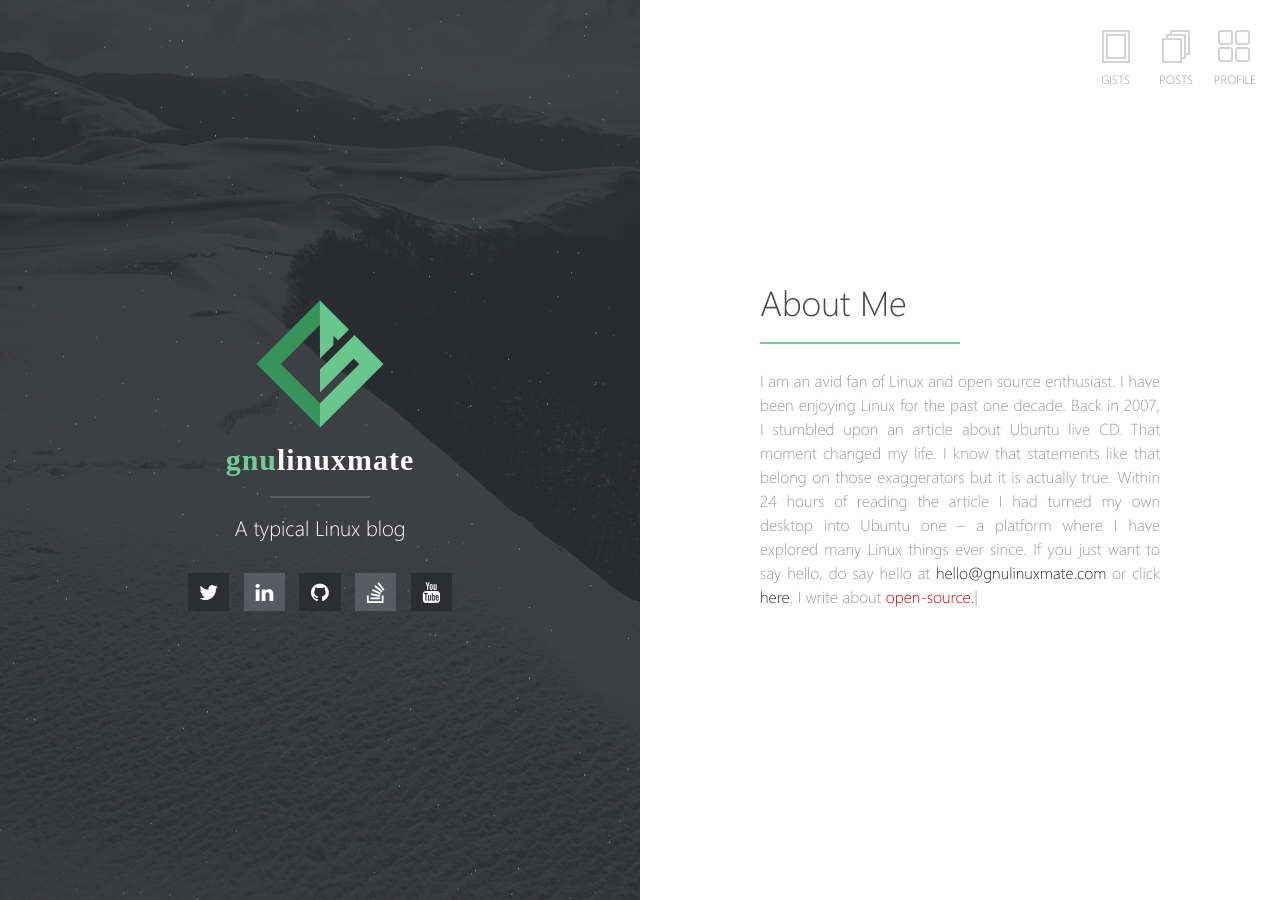
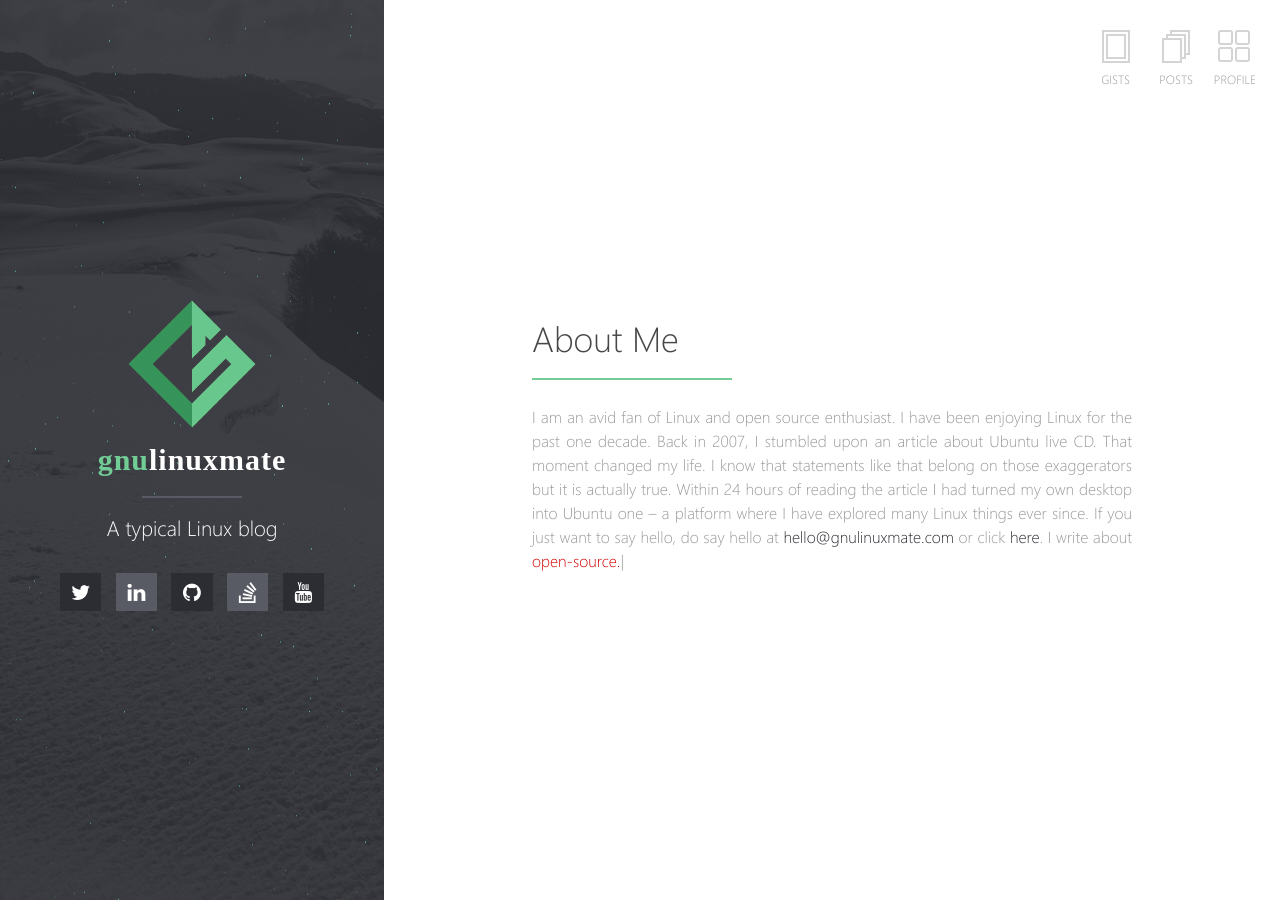
Before and after one commit to kevydotvinu/gnulinuxmate.com, a Jekyll site: the page built from index.md, in a window 1280 px wide. Built offline with Jekyll 4.4.1, drawn with Linux system fonts in a browser that asks for light colours; some web fonts are replaced; our own code applies the rules of GitHub Pages for plain Markdown files.

Commit message:
edited 30 70

```diff
--- a/Gemfile
+++ b/Gemfile
@@ -4,3 +4,4 @@
 gem 'jekyll-feed'
 gem "jekyll-gist"
 gem "jekyll-redirect-from"
+gem "sassc"
--- a/assets/_sass/_site.scss
+++ b/assets/_sass/_site.scss
@@ -12,7 +12,7 @@
 }
 
 .block-left {
-  width: 50%;
+  width: 30%;
   height: 100%;
   position: relative;
   display: table;
@@ -26,7 +26,7 @@
 }
 
 .block-right {
-  width: 50%;
+  width: 70%;
   height: 100%;
   position: relative;
   display: table;
@@ -341,7 +341,7 @@
 .main-info,
 .about-info {
   text-align: center;
-  max-width: 400px;
+  max-width: 600px;
   width: 100%;
   margin: 0 auto;
   h1,
@@ -489,7 +489,7 @@
     .content {
       height: auto;
       display: block;
-      max-width: 800px;
+      max-width: 1300px;
     }
   }
   .logo {
```
Also changed, not shown: Gemfile.lock, 1 other file.
